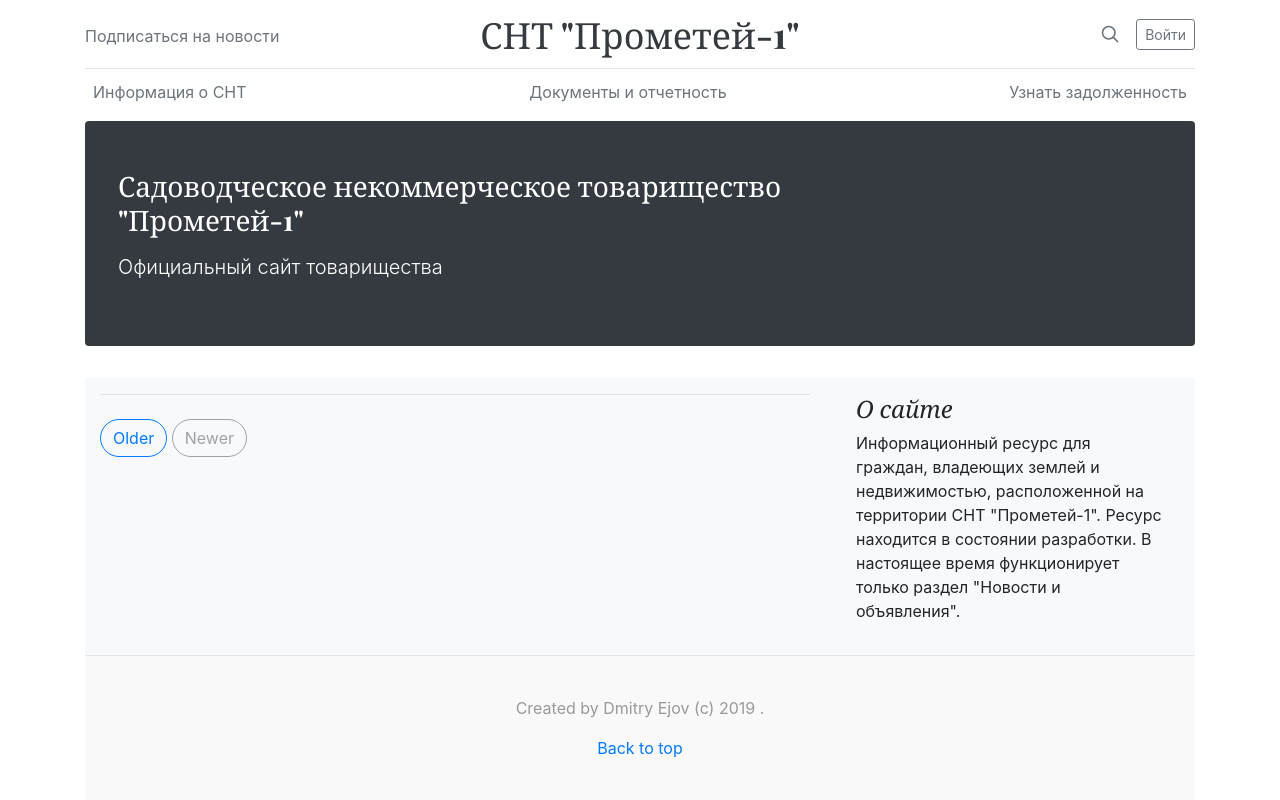
After one commit to Mitya-ya/sntapp, a Django app: template news/templates/news/base.html in a window 1280 px wide. The commit adds this page. Run offline with Django 3.2, Linux system fonts and the light colour scheme; the template is opened without the code that fills it, so the values that code supplies are empty; some libraries are stand-ins or nearby versions.

Commit message:
First view added

```diff
--- /dev/null
+++ b/news/static/css/blog.css
@@ -0,0 +1,131 @@
+
+/* stylelint-disable selector-list-comma-newline-after */
+
+.blog-header {
+  line-height: 1;
+  border-bottom: 1px solid #e5e5e5;
+}
+
+.blog-header-logo {
+  font-family: "Playfair Display", Georgia, "Times New Roman", serif;
+  font-size: 2.25rem;
+}
+
+.blog-header-logo:hover {
+  text-decoration: none;
+}
+
+h1, h2, h3, h4, h5, h6 {
+  font-family: "Playfair Display", Georgia, "Times New Roman", serif;
+}
+
+.display-4 {
+  font-size: 2.5rem;
+}
+@media (min-width: 768px) {
+  .display-4 {
+    font-size: 3rem;
+  }
+}
+
+.nav-scroller {
+  position: relative;
+  z-index: 2;
+  height: 2.75rem;
+  overflow-y: hidden;
+}
+
+.nav-scroller .nav {
+  display: -ms-flexbox;
+  display: flex;
+  -ms-flex-wrap: nowrap;
+  flex-wrap: nowrap;
+  padding-bottom: 1rem;
+  margin-top: -1px;
+  overflow-x: auto;
+  text-align: center;
+  white-space: nowrap;
+  -webkit-overflow-scrolling: touch;
+}
+
+.nav-scroller .nav-link {
+  padding-top: .75rem;
+  padding-bottom: .75rem;
+  font-size: .875rem;
+}
+
+.card-img-right {
+  height: 100%;
+  border-radius: 0 3px 3px 0;
+}
+
+.flex-auto {
+  -ms-flex: 0 0 auto;
+  flex: 0 0 auto;
+}
+
+.h-250 { height: 250px; }
+@media (min-width: 768px) {
+  .h-md-250 { height: 250px; }
+}
+
+.border-top { border-top: 1px solid #e5e5e5; }
+.border-bottom { border-bottom: 1px solid #e5e5e5; }
+
+.box-shadow { box-shadow: 0 .25rem .75rem rgba(0, 0, 0, .05); }
+
+/*
+ * Blog name and description
+ */
+.blog-title {
+  margin-bottom: 0;
+  font-size: 2rem;
+  font-weight: 400;
+}
+.blog-description {
+  font-size: 1.1rem;
+  color: #999;
+}
+
+@media (min-width: 40em) {
+  .blog-title {
+    font-size: 3.5rem;
+  }
+}
+
+/* Pagination */
+.blog-pagination {
+  margin-bottom: 4rem;
+}
+.blog-pagination > .btn {
+  border-radius: 2rem;
+}
+
+/*
+ * Blog posts
+ */
+.blog-post {
+  margin-bottom: 4rem;
+}
+.blog-post-title {
+  margin-bottom: .25rem;
+  font-size: 2.5rem;
+}
+.blog-post-meta {
+  margin-bottom: 1.25rem;
+  color: #999;
+}
+
+/*
+ * Footer
+ */
+.blog-footer {
+  padding: 2.5rem 0;
+  color: #999;
+  text-align: center;
+  background-color: #f9f9f9;
+  border-top: .05rem solid #e5e5e5;
+}
+.blog-footer p:last-child {
+  margin-bottom: 0;
+}
--- /dev/null
+++ b/news/templates/news/base.html
@@ -0,0 +1,143 @@
+{% load static %}
+<!doctype html>
+<html lang="ru">
+  <head>
+    <meta charset="utf-8">
+    <meta name="viewport" content="width=device-width, initial-scale=1, shrink-to-fit=no">
+    <meta name="description" content="">
+    <meta name="author" content="">
+    <link rel="icon" href="../../../../favicon.ico">
+
+    <title>СНТ "Прометей-1"</title>
+
+    <!-- Bootstrap core CSS -->
+    <link rel="stylesheet" href="//maxcdn.bootstrapcdn.com/bootstrap/4.1.3/css/bootstrap.min.css">
+
+    <!-- Custom styles for this template -->
+    <link href="https://fonts.googleapis.com/css?family=Playfair+Display:700,900" rel="stylesheet">
+    <link href="{% static 'css/blog.css' %}" rel="stylesheet">
+  </head>
+
+  <body>
+
+    <div class="container">
+      <header class="blog-header py-3">
+        <div class="row flex-nowrap justify-content-between align-items-center">
+          <div class="col-4 pt-1">
+            <a class="text-muted" href="#">Подписаться на новости</a>
+          </div>
+          <div class="col-4 text-center">
+            <a class="blog-header-logo text-dark" href="#">СНТ "Прометей-1"</a>
+          </div>
+          <div class="col-4 d-flex justify-content-end align-items-center">
+            <a class="text-muted" href="#">
+              <svg xmlns="http://www.w3.org/2000/svg" width="20" height="20" viewBox="0 0 24 24" fill="none" stroke="currentColor" stroke-width="2" stroke-linecap="round" stroke-linejoin="round" class="mx-3"><circle cx="10.5" cy="10.5" r="7.5"></circle><line x1="21" y1="21" x2="15.8" y2="15.8"></line></svg>
+            </a>
+            <a class="btn btn-sm btn-outline-secondary" href="#">Войти</a>
+          </div>
+        </div>
+      </header>
+
+      <div class="nav-scroller py-1 mb-2">
+        <nav class="nav d-flex justify-content-between">
+          <a class="p-2 text-muted" href="#">Информация о СНТ</a>
+          <a class="p-2 text-muted" href="#">Документы и отчетность</a>
+          <a class="p-2 text-muted" href="#">Узнать задолженность</a>
+
+        </nav>
+      </div>
+
+      <div class="jumbotron p-3 p-md-5 text-white rounded bg-dark">
+        <div class="row">
+        <div class="col-md-8 px-0">
+          <h3 class="display-6">Садоводческое некоммерческое товарищество "Прометей-1"</h3>
+          <p class="lead my-3">Официальный сайт товарищества</p>
+        </div>
+        </div>
+      </div>
+
+
+    <main role="main" class="container bg-light">
+      <div class="row">
+        <div class="col-md-8 blog-main">
+          <h2 class="pb-3 mb-4 font-italic border-bottom">
+            {% block content_hdr %}
+            {% endblock %}
+          </h2>
+
+          {% block content %}
+
+          {% endblock %}
+
+          <nav class="blog-pagination">
+            <a class="btn btn-outline-primary" href="#">Older</a>
+            <a class="btn btn-outline-secondary disabled" href="#">Newer</a>
+          </nav>
+
+        </div><!-- /.blog-main -->
+
+        <aside class="col-md-4 blog-sidebar">
+          <div class="p-3 mb-3 bg-light rounded">
+            <h4 class="font-italic">О сайте</h4>
+            <p class="mb-0">
+                Информационный ресурс для граждан, владеющих землей и недвижимостью, расположенной на территории СНТ "Прометей-1".
+                Ресурс находится в состоянии разработки. В настоящее время функционирует только раздел "Новости и объявления".
+            </p>
+          </div>
+
+          <!--div class="p-3">
+            <h4 class="font-italic">Archives</h4>
+            <ol class="list-unstyled mb-0">
+              <li><a href="#">March 2014</a></li>
+              <li><a href="#">February 2014</a></li>
+              <li><a href="#">January 2014</a></li>
+              <li><a href="#">December 2013</a></li>
+              <li><a href="#">November 2013</a></li>
+              <li><a href="#">October 2013</a></li>
+              <li><a href="#">September 2013</a></li>
+              <li><a href="#">August 2013</a></li>
+              <li><a href="#">July 2013</a></li>
+              <li><a href="#">June 2013</a></li>
+              <li><a href="#">May 2013</a></li>
+              <li><a href="#">April 2013</a></li>
+            </ol>
+          </div-->
+
+          <!--div class="p-3">
+            <h4 class="font-italic">Elsewhere</h4>
+            <ol class="list-unstyled">
+              <li><a href="#">GitHub</a></li>
+              <li><a href="#">Twitter</a></li>
+              <li><a href="#">Facebook</a></li>
+            </ol>
+          </div-->
+        </aside><!-- /.blog-sidebar -->
+
+      </div><!-- /.row -->
+
+    </main><!-- /.container -->
+
+    <footer class="blog-footer">
+      <p>Created by Dmitry Ejov (c) 2019 </a>.</p>
+      <p>
+        <a href="#">Back to top</a>
+      </p>
+    </footer>
+
+    <!-- Bootstrap core JavaScript
+    ================================================== -->
+    <!-- Placed at the end of the document so the pages load faster -->
+    <!--script src="https://code.jquery.com/jquery-3.3.1.slim.min.js" integrity="sha384-q8i/X+965DzO0rT7abK41JStQIAqVgRVzpbzo5smXKp4YfRvH+8abtTE1Pi6jizo" crossorigin="anonymous"></script>
+    <script>window.jQuery || document.write('<script src="../../assets/js/vendor/jquery-slim.min.js"><\/script>')</script>
+    <script src="../../assets/js/vendor/popper.min.js"></script>
+    <script src="../../dist/js/bootstrap.min.js"></script>
+    <script src="../../assets/js/vendor/holder.min.js"></script>
+    <script>
+      Holder.addTheme('thumb', {
+        bg: '#55595c',
+        fg: '#eceeef',
+        text: 'Thumbnail'
+      });
+    </script-->
+  </body>
+</html>
--- a/news/views.py
+++ b/news/views.py
@@ -1,6 +1,9 @@
 from django.shortcuts import render
+from django.utils import timezone
+from news.models import Post
 
 # Create your views here.
 
 def news_list(request):
-    return render(request, 'news/news_list.html', {})
+    posts = Post.objects.all().order_by('published_date')
+    return render(request, 'news/news_list.html', {'posts': posts})
```
Also changed, not shown: news/templates/news/news_list.html (+13 -1 lines), news/static/image/oduvan.jpg (added).
